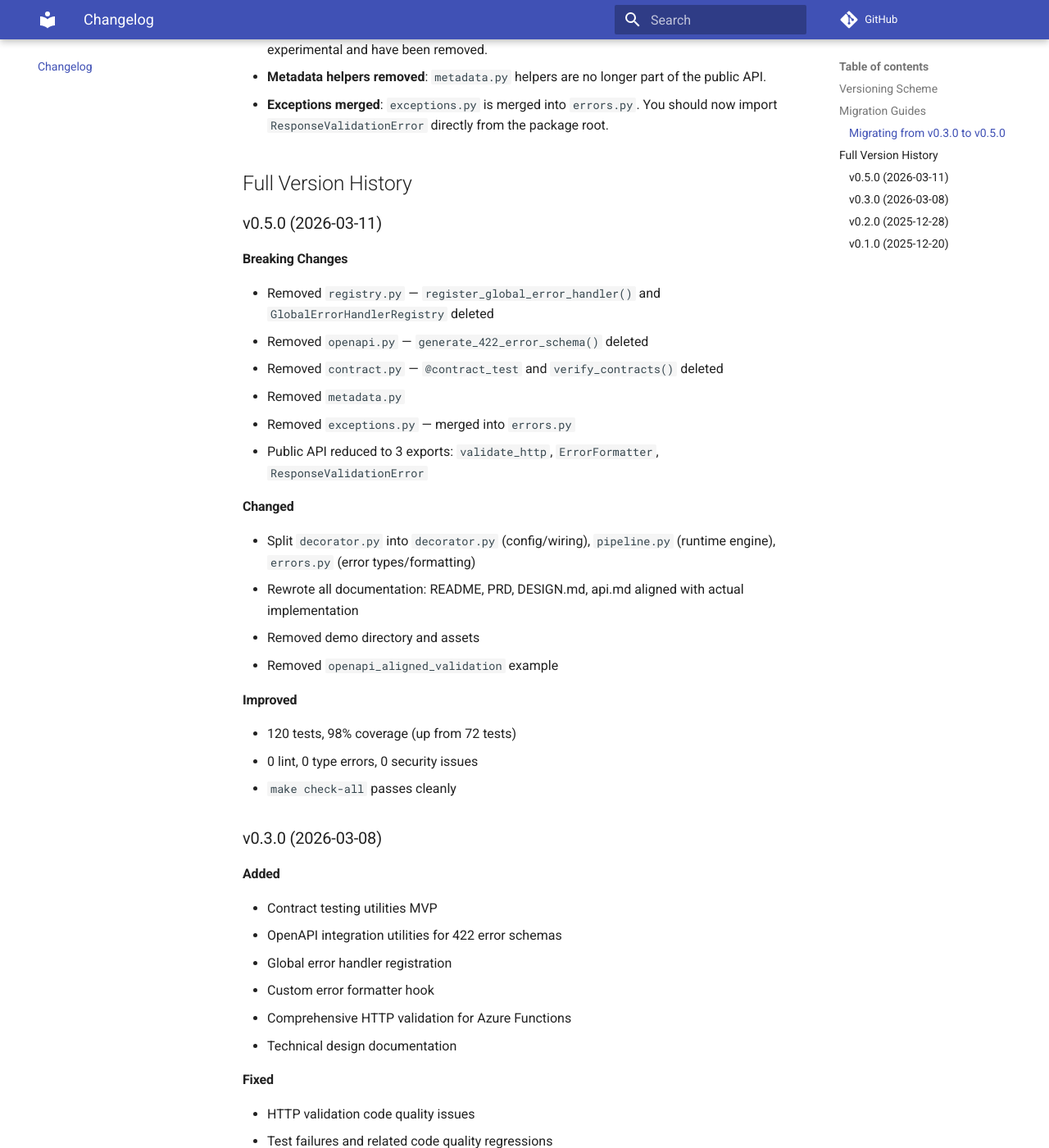
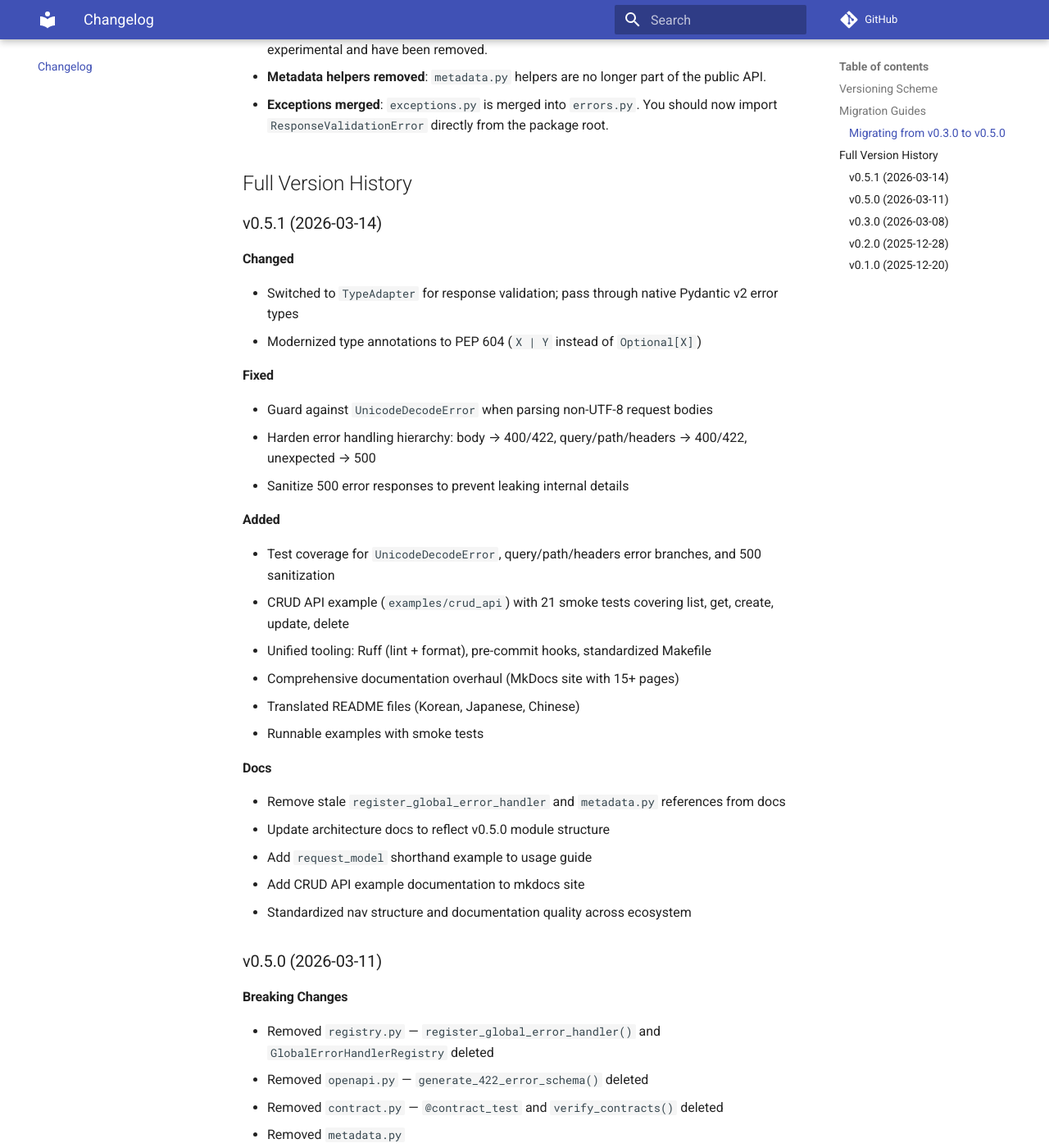
Before and after one commit to yeongseon/azure-functions-validation-python, an MkDocs documentation site: the page built from docs/changelog.md, in a window 1280 px wide and 1400 px high, scrolled down 923 px. Shown: the whole window at 82% size. Built offline with MkDocs 1.6.1 and Material for MkDocs 9.7.7, drawn with Linux system fonts in a browser that asks for light colours; comment, search, counter and statistics services are not loaded.

Commit message:
build: bump version to 0.5.1

```diff
--- a/docs/changelog.md
+++ b/docs/changelog.md
@@ -25,6 +25,36 @@ The v0.5.0 release significantly reduced the public API surface to focus on the
 - **Exceptions merged**: `exceptions.py` is merged into `errors.py`. You should now import `ResponseValidationError` directly from the package root.
 
 ## Full Version History
+
+### v0.5.1 (2026-03-14)
+
+#### Changed
+
+- Switched to `TypeAdapter` for response validation; pass through native Pydantic v2 error types
+- Modernized type annotations to PEP 604 (`X | Y` instead of `Optional[X]`)
+
+#### Fixed
+
+- Guard against `UnicodeDecodeError` when parsing non-UTF-8 request bodies
+- Harden error handling hierarchy: body → 400/422, query/path/headers → 400/422, unexpected → 500
+- Sanitize 500 error responses to prevent leaking internal details
+
+#### Added
+
+- Test coverage for `UnicodeDecodeError`, query/path/headers error branches, and 500 sanitization
+- CRUD API example (`examples/crud_api`) with 21 smoke tests covering list, get, create, update, delete
+- Unified tooling: Ruff (lint + format), pre-commit hooks, standardized Makefile
+- Comprehensive documentation overhaul (MkDocs site with 15+ pages)
+- Translated README files (Korean, Japanese, Chinese)
+- Runnable examples with smoke tests
+
+#### Docs
+
+- Remove stale `register_global_error_handler` and `metadata.py` references from docs
+- Update architecture docs to reflect v0.5.0 module structure
+- Add `request_model` shorthand example to usage guide
+- Add CRUD API example documentation to mkdocs site
+- Standardized nav structure and documentation quality across ecosystem
 
 ### v0.5.0 (2026-03-11)
 
--- a/src/azure_functions_validation/__init__.py
+++ b/src/azure_functions_validation/__init__.py
@@ -10,4 +10,4 @@ __all__ = [
     "ErrorFormatter",
 ]
 
-__version__ = "0.5.0"
+__version__ = "0.5.1"
```
Also changed, not shown: CHANGELOG.md (+6 -2 lines).
